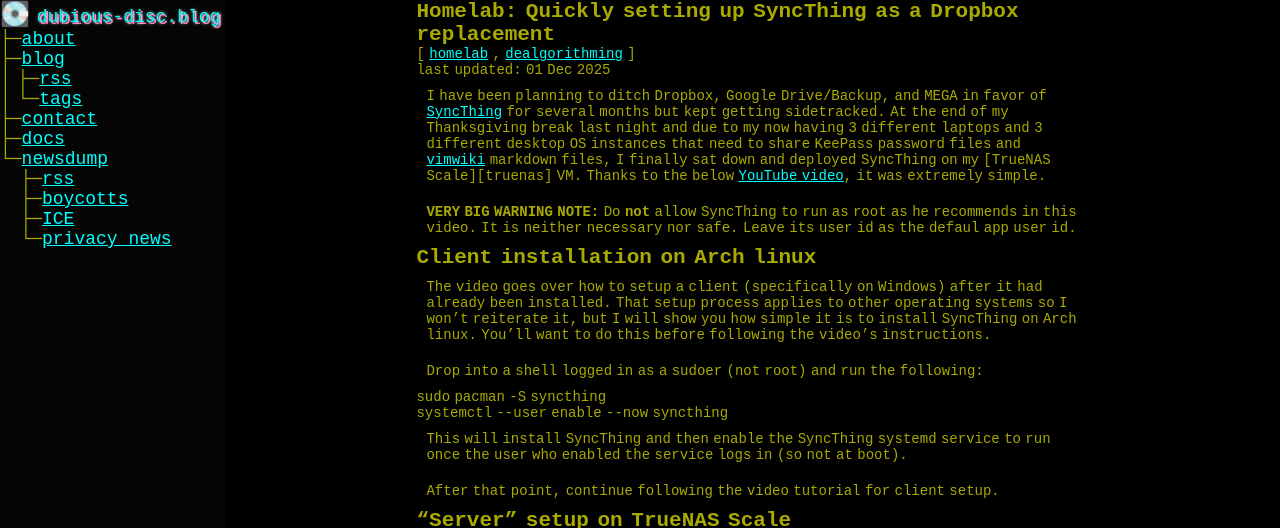
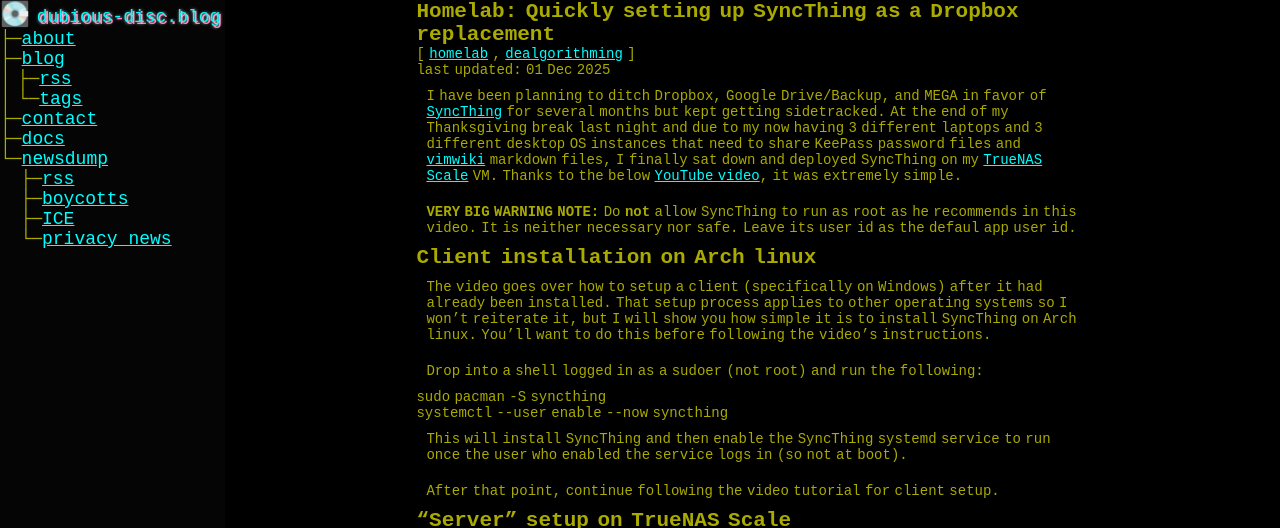
Before and after one commit to paranoid-porygon/paranoid-porygon.github.io, a Jekyll site: the page built from _posts/published/homelab/2025-12-01-syncthing.md, in a window 1280 px wide, cut to the strip 0-528 px from the top of the page. Built offline with Jekyll 4.4.1, drawn with Linux system fonts in a browser that asks for light colours; part of the change alters nothing that is shown.

Commit message:
forgot truenas link

```diff
--- a/_posts/published/homelab/2025-12-01-syncthing.md
+++ b/_posts/published/homelab/2025-12-01-syncthing.md
@@ -33,3 +33,4 @@ After that point, continue following the video tutorial for client setup.
 [syncthing]: https://syncthing.net/
 [keepass]: https://keepassxc.org/
 [vimwiki]: https://vimwiki.github.io/
+[truenas]: https://www.truenas.com/
```
